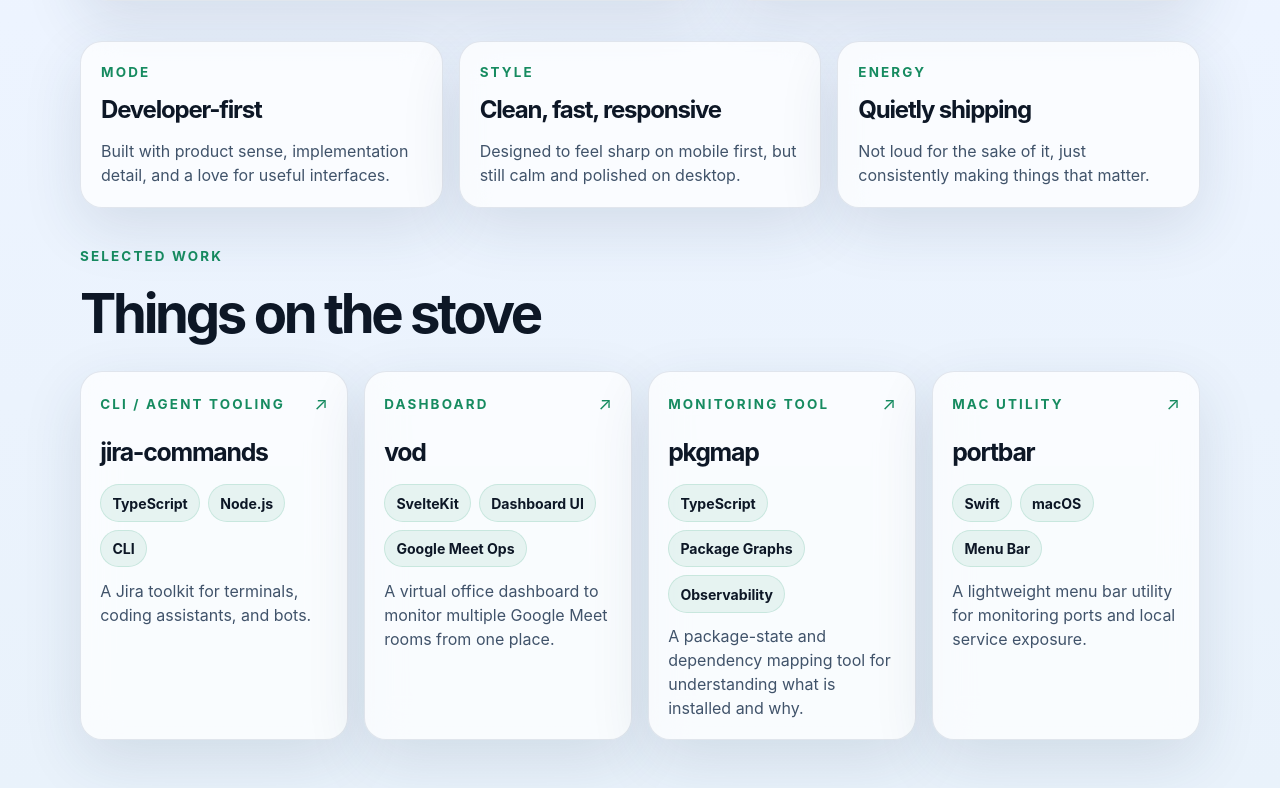
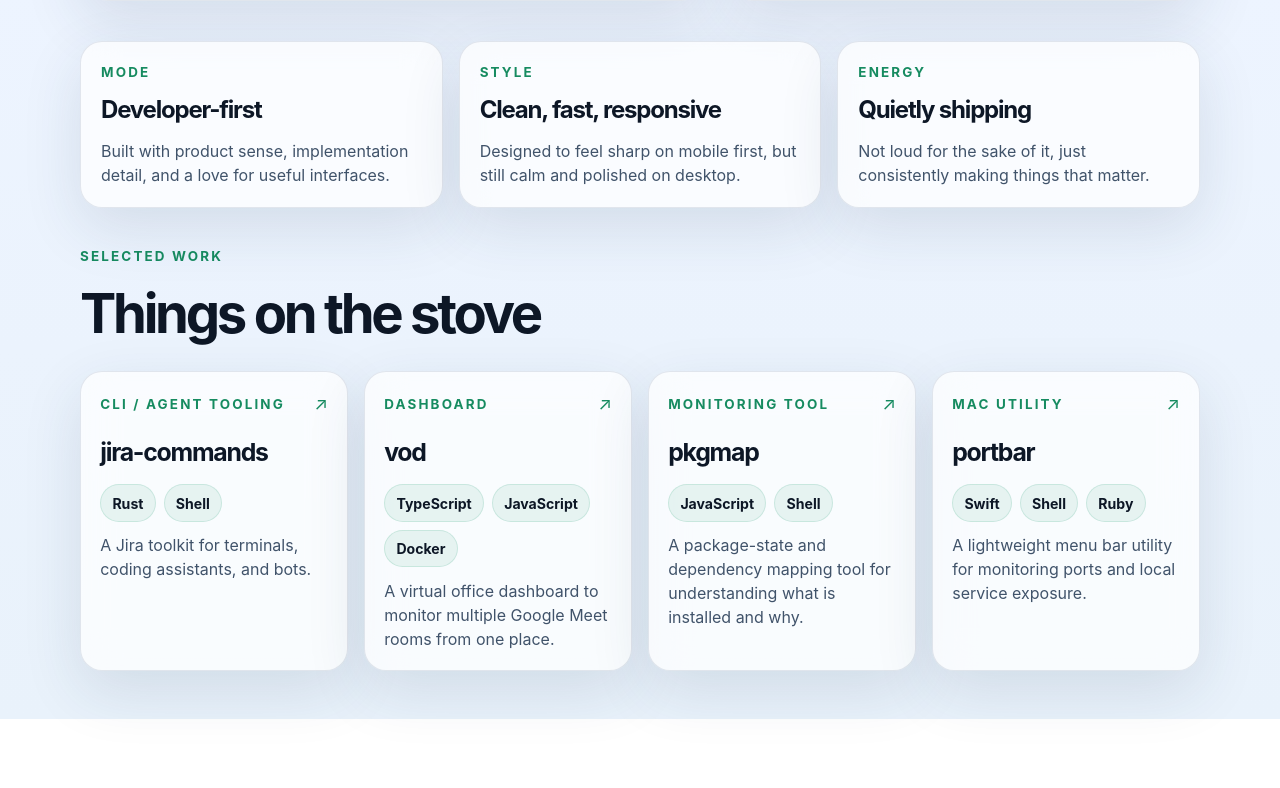
Before and after one commit to keton-id/landing, a Svelte app: page / in a window 1280 px wide. Shown: the part 924-1712 px from the top of the page. After the commit the page ends 1643 px from the top, so only its background shows below. Built offline with nearby package versions, Linux system fonts and the light colour scheme.

Commit message:
fix: correct project stack labels

```diff
--- a/src/App.svelte
+++ b/src/App.svelte
@@ -18,28 +18,28 @@
     {
       name: 'jira-commands',
       type: 'CLI / Agent Tooling',
-      stack: ['TypeScript', 'Node.js', 'CLI'],
+      stack: ['Rust', 'Shell'],
       desc: 'A Jira toolkit for terminals, coding assistants, and bots.',
       href: 'https://jirac.keton.id'
     },
     {
       name: 'vod',
       type: 'Dashboard',
-      stack: ['SvelteKit', 'Dashboard UI', 'Google Meet Ops'],
+      stack: ['TypeScript', 'JavaScript', 'Docker'],
       desc: 'A virtual office dashboard to monitor multiple Google Meet rooms from one place.',
       href: 'https://github.com/keton-id/vod'
     },
     {
       name: 'pkgmap',
       type: 'Monitoring Tool',
-      stack: ['TypeScript', 'Package Graphs', 'Observability'],
+      stack: ['JavaScript', 'Shell'],
       desc: 'A package-state and dependency mapping tool for understanding what is installed and why.',
       href: 'https://github.com/mulhamna/pkgmap'
     },
     {
       name: 'portbar',
       type: 'Mac Utility',
-      stack: ['Swift', 'macOS', 'Menu Bar'],
+      stack: ['Swift', 'Shell', 'Ruby'],
       desc: 'A lightweight menu bar utility for monitoring ports and local service exposure.',
       href: 'https://github.com/mulhamna/portbar'
     }
```
